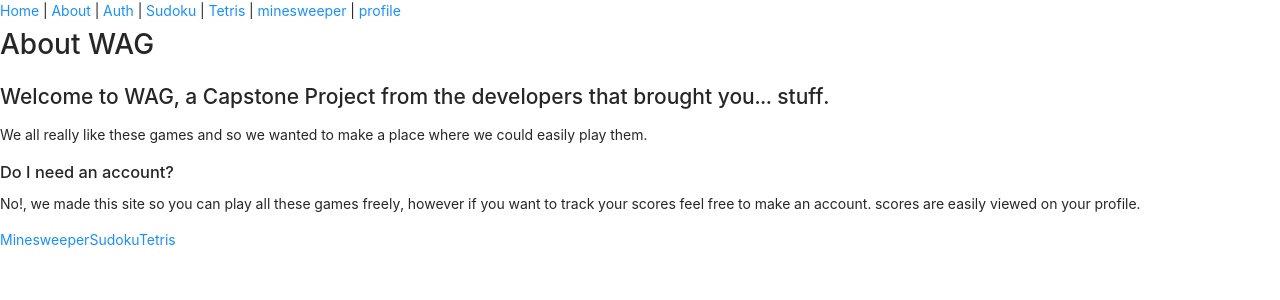
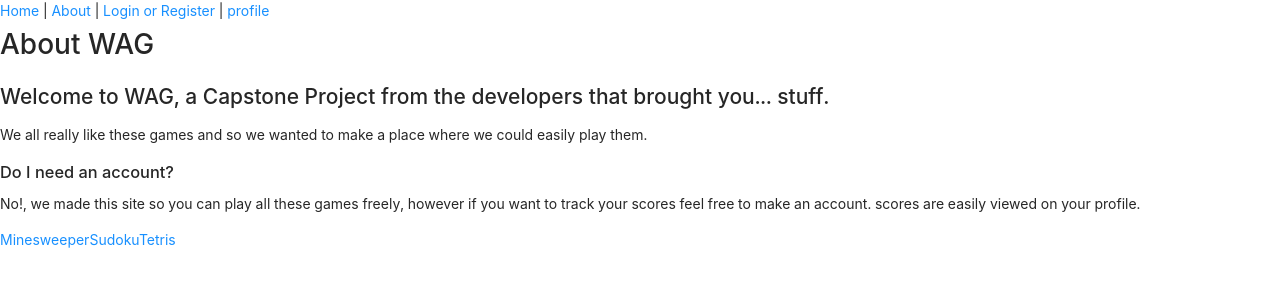
Before and after one commit to Manion-sebastian/waggroup, a Next.js app: page / in a window 1280 px wide. Shown: the top 300 px of the page. Built offline with nearby package versions, Linux system fonts and the light colour scheme.

Commit message:
added bottom nav bar

```diff
--- /dev/null
+++ b/components/gameLink.tsx
@@ -0,0 +1,16 @@
+import React from 'react'
+import Link from 'next/link'
+
+type Props = {}
+
+const GameLink = (props: Props) => {
+  return (
+    <div>
+        <Link href={'/minesweeper'}>Minesweeper</Link>
+        <Link href={'/sudoku'}>Sudoku</Link>
+        <Link href={'/tetris'}>Tetris</Link>
+    </div>
+  )
+}
+
+export default GameLink
--- a/components/homePage.tsx
+++ b/components/homePage.tsx
@@ -17,11 +17,6 @@ const HomePage = (props: Props) => {
 
       </div>
 
-      <div>
-        <Link href={'/minesweeper'}>Minesweeper</Link>
-        <Link href={'/sudoku'}>Sudoku</Link>
-        <Link href={'/tetris'}>Tetris</Link>
-      </div>
 
 
     </div>
--- a/components/navBar.tsx
+++ b/components/navBar.tsx
@@ -8,10 +8,7 @@ const NavBar = () => {
     <div>
         <Link href={'/'}>Home</Link>{" "} |
         {" "} <Link href={'/about'}>About</Link> {" "} |
-        {" "} <Link href={'/auth'}>Auth</Link> {" "} |
-        {" "} <Link href={'/sudokuTest'}>Sudoku</Link> {" "} |
-        {" "} <Link href={'/tetris'}>Tetris</Link> {" "} |
-        {" "} <Link href={'/minesweeper'}>minesweeper</Link> {" "} |
+        {" "} <Link href={'/auth'}>Login or Register</Link> {" "} |
         {" "} <Link href={'/profile'}>profile</Link>
     </div>
   )
--- a/pages/_app.tsx
+++ b/pages/_app.tsx
@@ -3,6 +3,7 @@ import type { AppProps } from 'next/app'
 import NavBar from '../components/navBar'
 import { config } from '@fortawesome/fontawesome-svg-core'
 import '@fortawesome/fontawesome-svg-core/styles.css'
+import GameLink from '../components/gameLink'
 config.autoAddCss = false
 
 
@@ -12,6 +13,7 @@ function MyApp({ Component, pageProps }: AppProps) {
     <>
       <NavBar />
       <Component {...pageProps} />
+      <GameLink />
 
     </>
   )
--- a/pages/index.tsx
+++ b/pages/index.tsx
@@ -13,6 +13,7 @@ import type { BrandonGame } from '../typingBrandon'
 import HomePage from '../components/homePage'
 import MinesweeperGame from '../components/minesweeperGame'
 import SudokuGame from '../components/sudoku/sudokuGame'
+import GameLink from '../components/gameLink'
 
 
 type Props = {}
```
Also changed, not shown: pages/sudoku.tsx (renamed from pages/sudokuTest.tsx).
